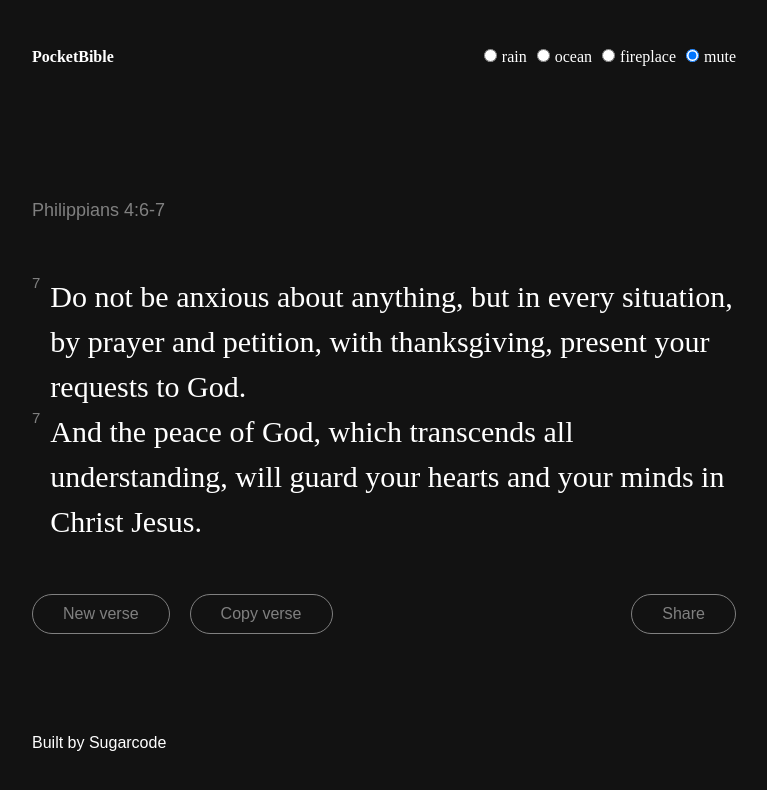
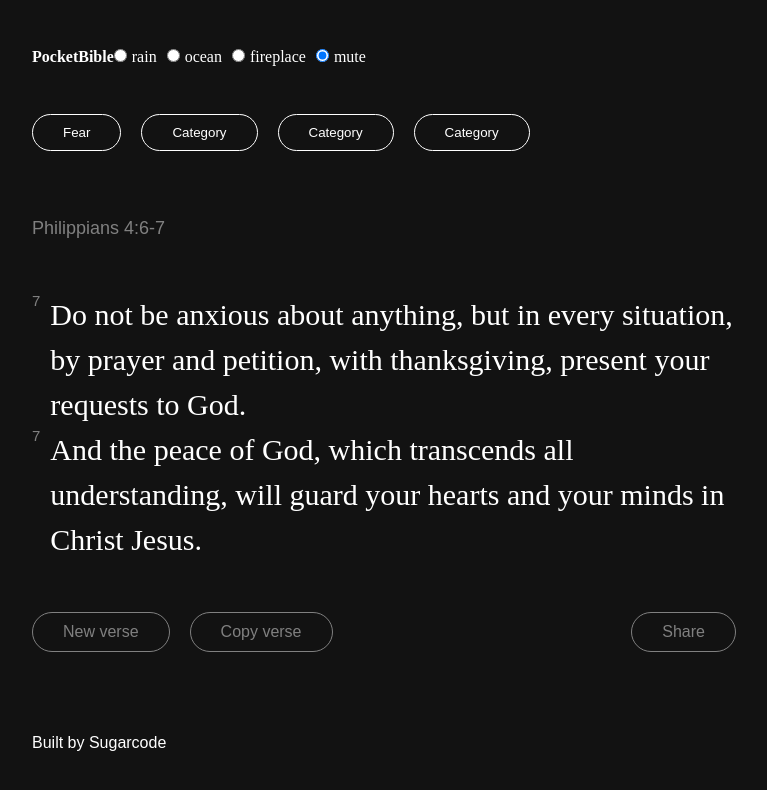
Before and after one commit to emmanuelojiji/pocket-bible-22, a React (Create React App) app: page / in a window 1280 px wide. Shown: the top 790 px of the page, without its empty margins (256-1023 px from the left). Built offline with nearby package versions, Linux system fonts and the light colour scheme.

Commit message:
Category Bar added

```diff
--- a/src/App.js
+++ b/src/App.js
@@ -115,6 +115,13 @@ function App() {
           </div>
         </header>
 
+        <div className="category-pill-container">
+          <button className="category-pill">Fear</button>
+          <button className="category-pill">Category</button>
+          <button className="category-pill">Category</button>
+          <button className="category-pill">Category</button>
+        </div>
+
         <div className="quote-container">
           <Quote
             currentVerse={currentVerse}
--- a/src/App.scss
+++ b/src/App.scss
@@ -15,6 +15,7 @@
   max-width: 800px;
   display: flex;
   flex-direction: column;
+  align-items: flex-start;
   padding-left: 3rem;
   padding-right: 3rem;
 }
@@ -71,8 +72,8 @@ footer {
     border: solid 1px white;
   }
 
-  @media (max-width: 900px){
-    font-size:14px;
+  @media (max-width: 900px) {
+    font-size: 14px;
   }
 }
 
@@ -80,7 +81,36 @@ footer {
   margin-right: 20px;
 }
 
-
-footer{
+footer {
   font-family: sans-serif;
 }
+
+.category-pill-container {
+  white-space: nowrap;
+  overflow-x: scroll;
+  width: 100%;
+  -ms-overflow-style: none; /* Internet Explorer 10+ */
+  scrollbar-width: none; /* Firefox */
+
+  &::-webkit-scrollbar {
+    display: none; /* Safari and Chrome */
+  }
+}
+
+.category-pill {
+  color: white;
+  background: transparent;
+  border: solid 1px white;
+  border-radius: 500px;
+  padding-top: 10px;
+  padding-bottom: 10px;
+  padding-left: 30px;
+  padding-right: 30px;
+  margin-right: 20px;
+  transition: 0.2s ease-in-out;
+
+  &:hover {
+    background: white;
+    color: grey;
+  }
+}
--- a/src/Components/QuotesArray.js
+++ b/src/Components/QuotesArray.js
@@ -3,14 +3,16 @@ export const Quotes = [
     verse:
       "So do not fear, for I am with you; do not be dismayed, for I am your God. I will strengthen you and help you; I will uphold you with my righteous right hand.",
     verse_name: "Isaiah 41:10",
-    verse_number:"10"
+    verse_number:"10",
+    category: 'anxiety'
   },
 
   {
     verse:
       "Do not let your hearts be troubled. You believe in God; believe also in me.",
     verse_name: "John 14:1",
-    verse_number:"1"
+    verse_number:"1",
+    category: 'anxiety'
   },
 
   {
```
